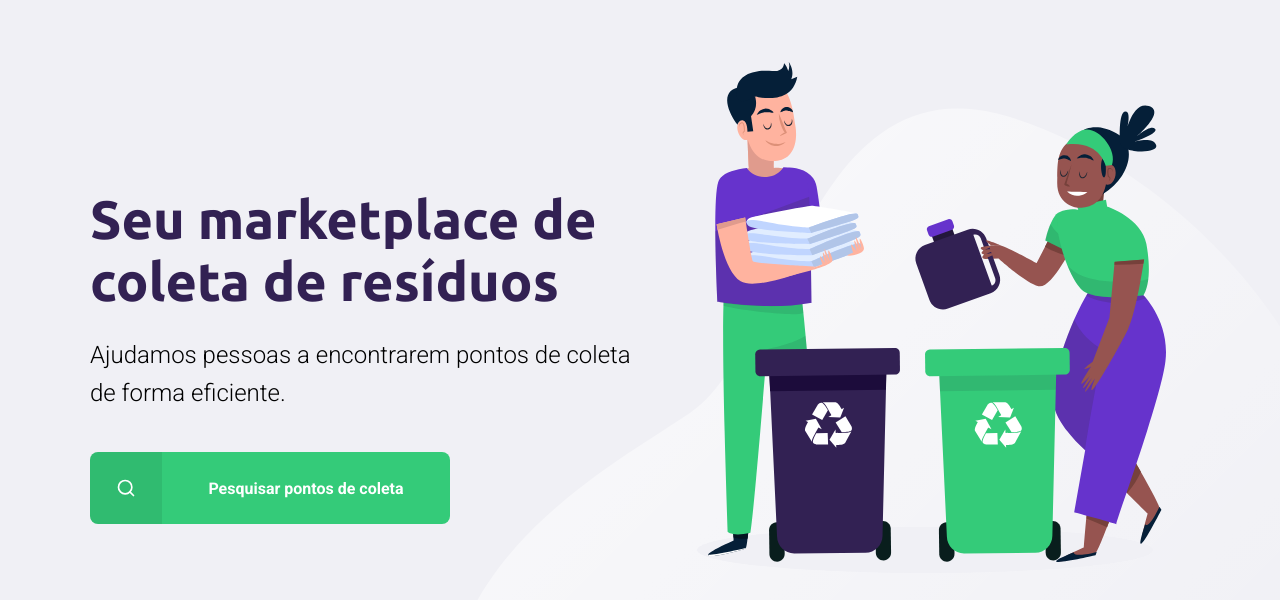
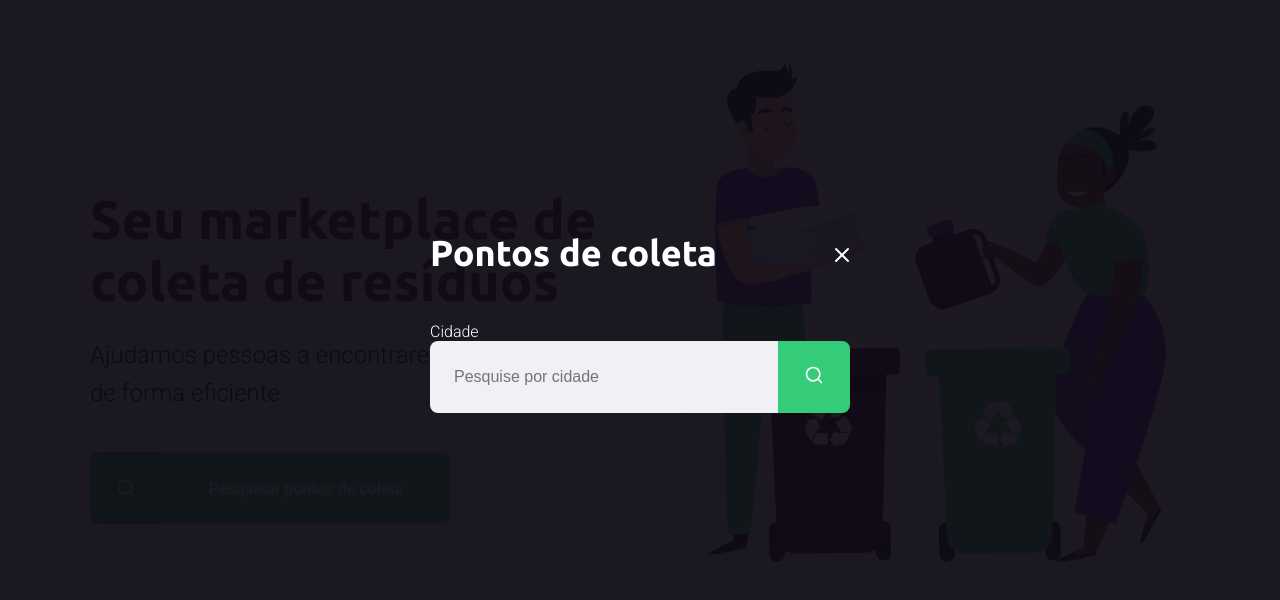
Before and after one commit to laisrhianne/ecoleta, a plain HTML site: page index.html in a window 1280 px wide. Both pictures are taken after a click on the link "Pesquisar pontos de coleta". Shown: the part 78-678 px from the top of the page. Drawn offline with Linux system fonts and the light colour scheme.

Commit message:
modal fixed

```diff
--- a/index.html
+++ b/index.html
@@ -45,7 +45,7 @@
         <div class="content">
             <div class="header">
                 <h1>Pontos de coleta</h1>
-                <a href="">Fechar</a>
+                <a href="#">Fechar</a>
             </div>
             <form action="">
                 <label for="search">Cidade</label>
@@ -62,5 +62,6 @@
         </div>
     </div>
 
+    <script src="/scripts/index.js"></script>
 </body>
 </html>
--- /dev/null
+++ b/scripts/index.js
@@ -0,0 +1,11 @@
+const buttonSearch = document.querySelector('#page-home main a');
+const modal = document.querySelector('#modal');
+const close = document.querySelector('#modal .header a');
+
+buttonSearch.addEventListener('click', () => {
+    modal.classList.remove('hide');
+});
+
+close.addEventListener('click', () => {
+    modal.classList.add('hide');
+});
--- a/styles/modal.css
+++ b/styles/modal.css
@@ -83,6 +83,8 @@
 
     border: 0;
     border-radius: 0 8px 8px 0;
+
+    cursor: pointer;
 }
 
 #modal form button:hover {
```
